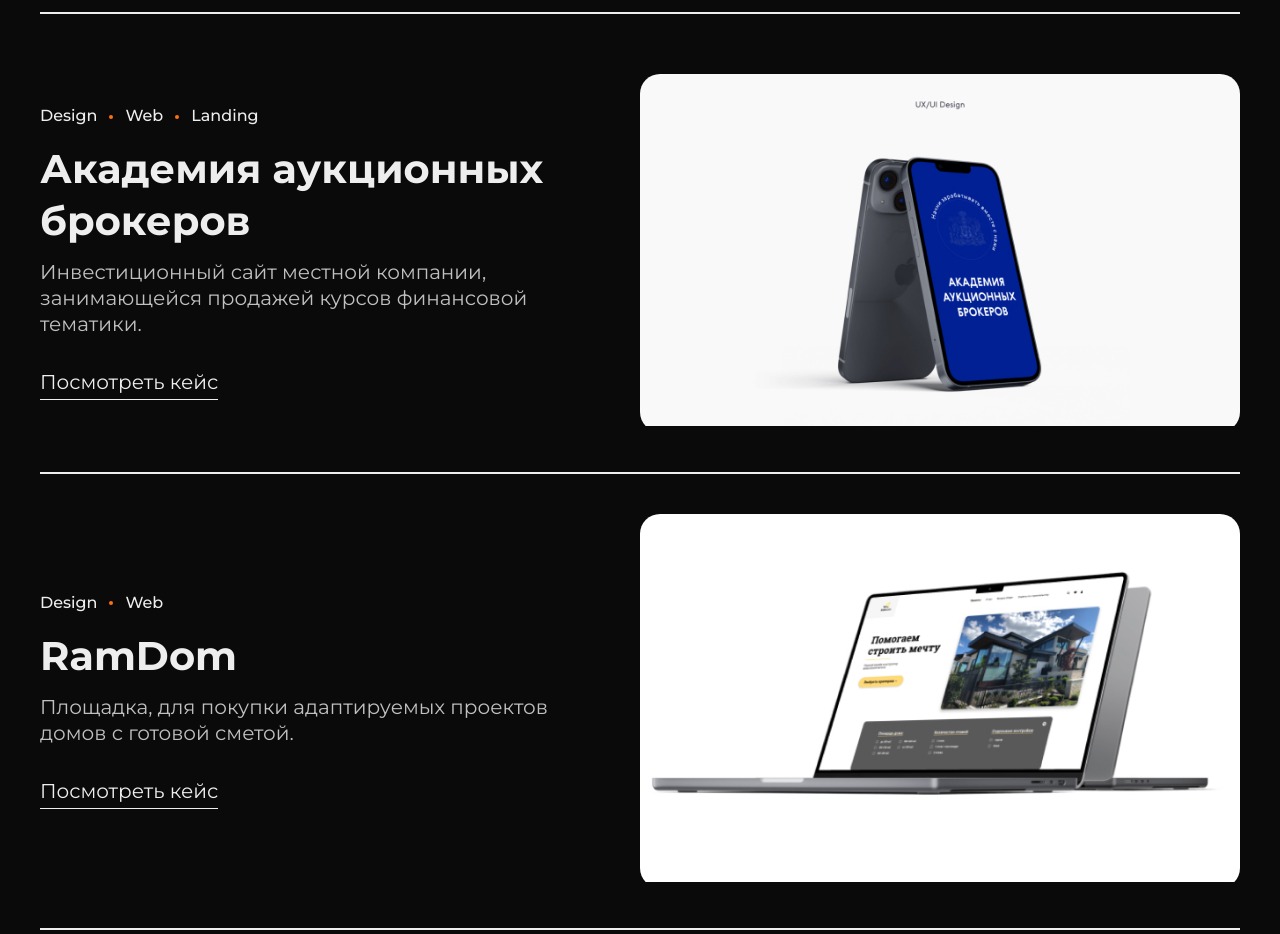
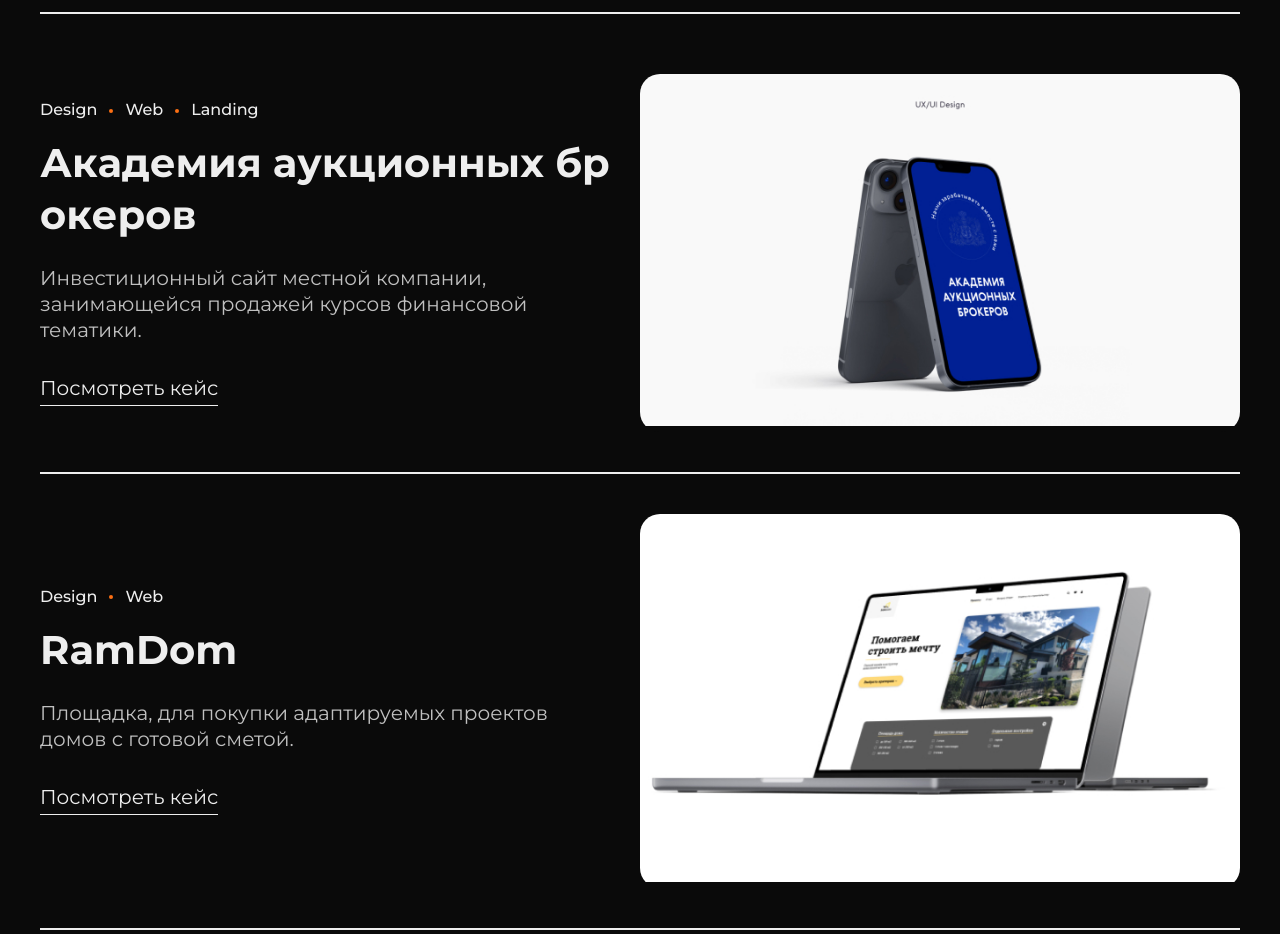
Before and after one commit to Matveyx25/lightswitch-app, a React (Create React App) app: page / in a window 1280 px wide. Shown: the part 1080-2014 px from the top of the page. Built offline with nearby package versions, Linux system fonts and the light colour scheme; a web font is replaced by a local one.

Commit message:
Text Split Start

```diff
--- a/package.json
+++ b/package.json
@@ -10,6 +10,7 @@
     "@testing-library/jest-dom": "^5.16.1",
     "@testing-library/react": "^12.1.2",
     "@testing-library/user-event": "^13.5.0",
+    "animejs": "^3.2.1",
     "framer-motion": "^6.2.3",
     "gsap": "^3.9.1",
     "iconsax-react": "0.0.8",
@@ -18,12 +19,14 @@
     "react-animated-cursor": "^2.2.0",
     "react-dom": "^17.0.2",
     "react-dropdown": "^1.9.2",
+    "react-id-generator": "^3.0.2",
     "react-masonry-css": "^1.0.16",
     "react-router": "^6.2.1",
     "react-router-dom": "^6.2.1",
     "react-scripts": "5.0.0",
     "react-scroll": "^1.8.4",
     "sass": "^1.49.0",
+    "spltjs": "^1.1.0",
     "swiper": "^7.4.1",
     "web-vitals": "^2.1.4"
   },
--- a/src/App.scss
+++ b/src/App.scss
@@ -493,3 +493,12 @@ section{
       padding-bottom: 8px;
   }
 }
+
+.splitWrapper{
+  position: relative;
+  display: inline-block;
+  overflow: hidden;
+  .letter{
+    display: inline-block;
+  }
+}
--- a/src/Components/ProjectCard/ProjectCard.jsx
+++ b/src/Components/ProjectCard/ProjectCard.jsx
@@ -2,6 +2,7 @@ import React from 'react';
 import s from './ProjectCard.module.css'
 import { NavLink } from 'react-router-dom';
 import { motion } from 'framer-motion';
+import { SplitText } from '../SplitText';
 
 export const ProjectCard = ({title, types, desc, href, src}) => {
   return <div className={s.wrapper}>
@@ -9,7 +10,7 @@ export const ProjectCard = ({title, types, desc, href, src}) => {
         <ul>
             {types.map((type, i) => <li key={i}>{type}</li>)}
         </ul>
-        <h5>{title}</h5>
+        <h5><SplitText text={title} id={types.length}/></h5>
         <p>{desc}</p>
         <NavLink to="/">Посмотреть кейс</NavLink>
       </div>
--- /dev/null
+++ b/src/Components/SplitText.js
@@ -0,0 +1,23 @@
+import React, { useEffect } from 'react'
+import splt from 'spltjs';
+import anime from 'animejs/lib/anime.es.js';
+
+export const SplitText = ({ text, id }) => {
+    useEffect(() => {
+        anime.timeline({loop: false})
+        .add({
+            targets: `#text${id} .letter`,
+            translateY: ["1.1em", 0],
+            duration: 750,
+            delay: (el, i) => 50 * i
+        })
+    }, []);
+
+    return (
+        <span id={`text${id}`} className="splitWrapper">
+            {text.split('').map((letter, index) => {
+            return <span key={index} className='letter'>{letter === ' ' ? '\u00A0' : letter}</span>
+        })}
+        </span>
+    )
+}
```
Also changed, not shown: src/App.css, 1 other file (tests, documents, lock files or other folders).
